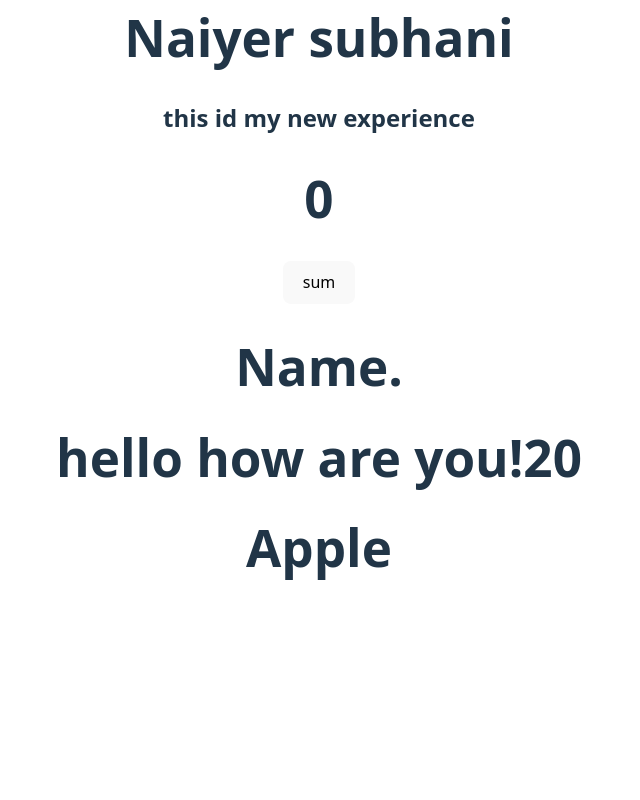
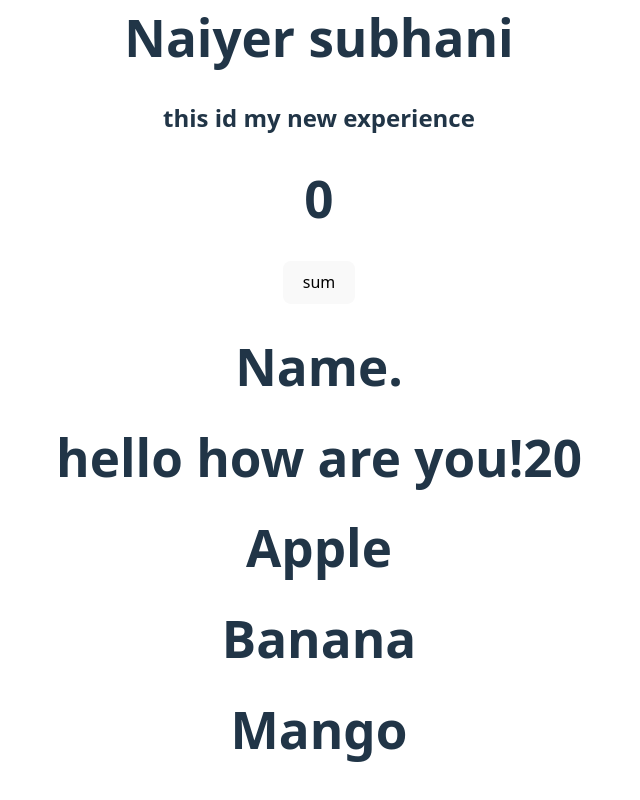
Before and after one commit to neiyar/React, a React (Vite) app in the folder React/first/: page / in a window 1280 px wide. Shown: the part 206-1006 px from the top of the page, without its empty margins (321-961 px from the left). Before the commit the page ends 848 px from the top, so only its background shows below. Built offline with nearby package versions, Linux system fonts and the light colour scheme.

Commit message:
Update Host.jsx

```diff
--- a/React/first/src/apna/Host.jsx
+++ b/React/first/src/apna/Host.jsx
@@ -18,7 +18,12 @@ const Host=()=>{
 
 function Fruit (){
     return(
-    <h1> Apple </h1>
+        <div>
+            <h1> Apple </h1>
+            <h1> Banana</h1>
+            <h1>Mango</h1>
+        </div>
+
     )
 }
 
```
